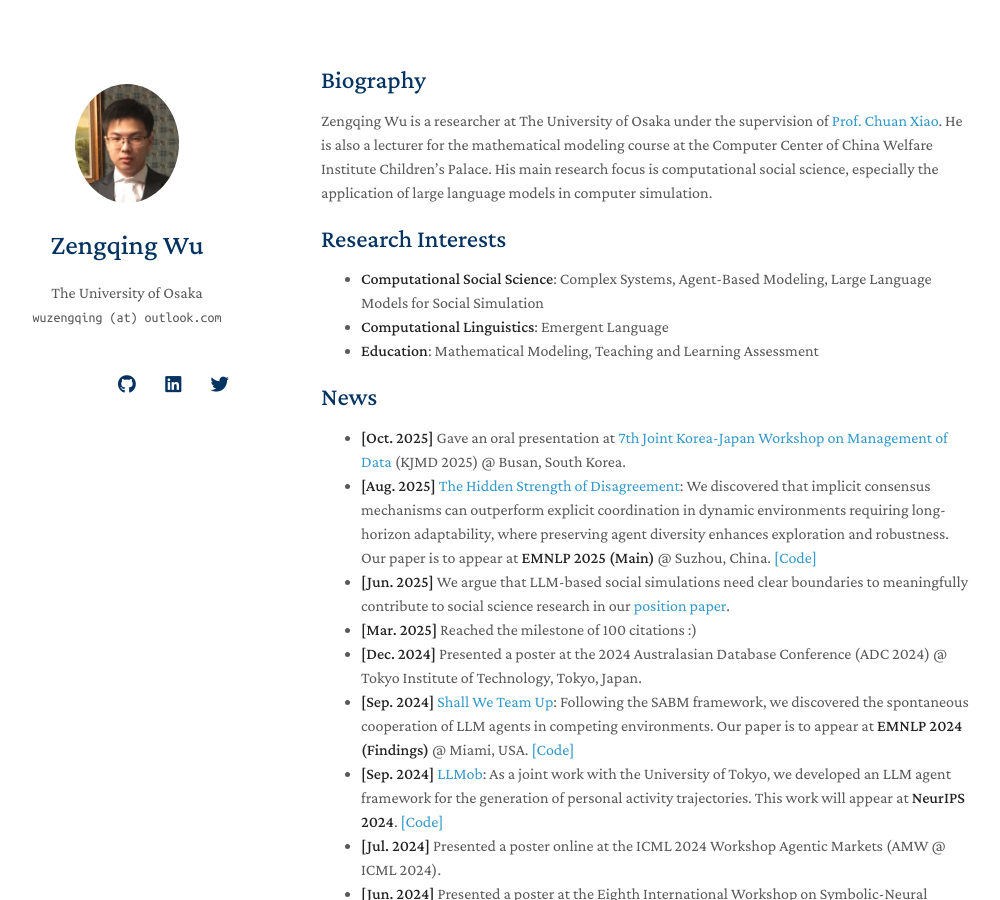
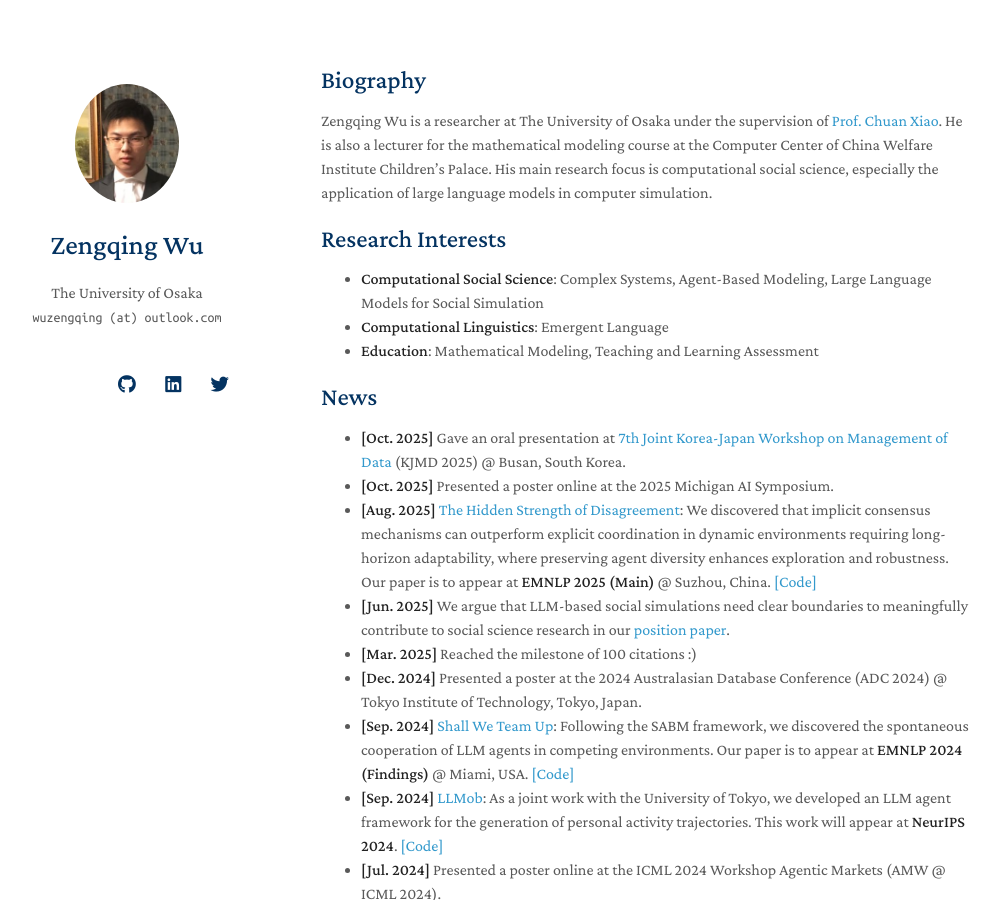
Before and after one commit to wuzengqing001225/wuzengqing001225.github.io, a Jekyll site: the page built from index.md, in a window 1280 px wide and 900 px high. Shown: the whole window, without its empty margins (149-1149 px from the left). Built offline with Jekyll 4.4.1, drawn with Linux system fonts in a browser that asks for light colours; nearby versions of some CDN libraries; a style sheet for code colours, icons or effects is not loaded; our own code applies the rules of GitHub Pages for plain Markdown files.

Commit message:
Update index.md

```diff
--- a/index.md
+++ b/index.md
@@ -17,6 +17,7 @@ Zengqing Wu is a researcher at The University of Osaka under the supervision of
 ## News
 
 - **[Oct. 2025]** Gave an oral presentation at [7th Joint Korea-Japan Workshop on Management of Data](https://joohyung00.github.io/kjmd2025/) (KJMD 2025) @ Busan, South Korea.
+- **[Oct. 2025]** Presented a poster online at the 2025 Michigan AI Symposium.
 - **[Aug. 2025]** [The Hidden Strength of Disagreement](https://arxiv.org/abs/2502.16565): We discovered that implicit consensus mechanisms can outperform explicit coordination in dynamic environments requiring long-horizon adaptability, where preserving agent diversity enhances exploration and robustness. Our paper is to appear at **EMNLP 2025 (Main)** @ Suzhou, China. [[Code]](https://github.com/wuzengqing001225/ConsensusDiversityTradeoffMAS)
 - **[Jun. 2025]** We argue that LLM-based social simulations need clear boundaries to meaningfully contribute to social science research in our [position paper](https://arxiv.org/abs/2506.19806).
 - **[Mar. 2025]** Reached the milestone of 100 citations :)
```
